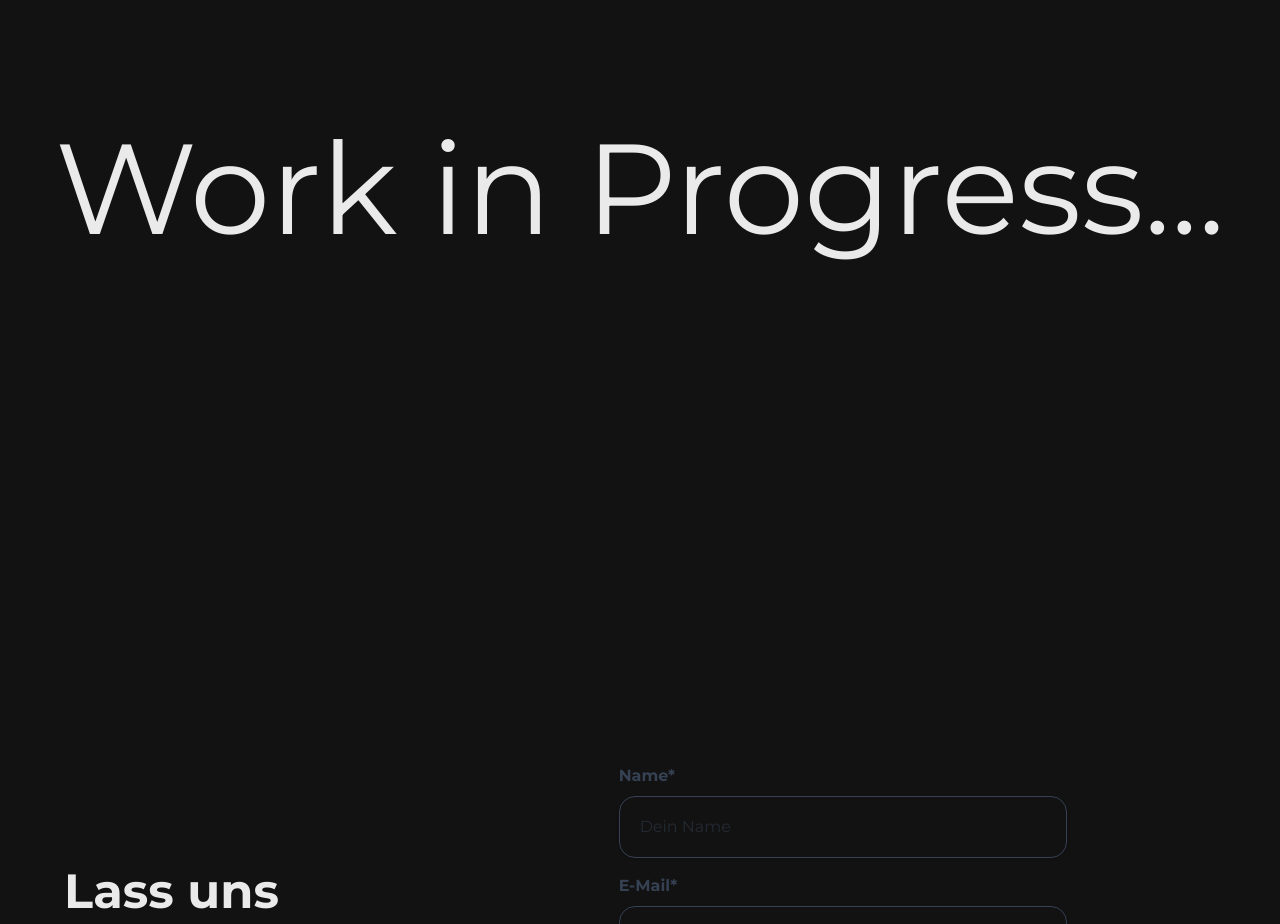
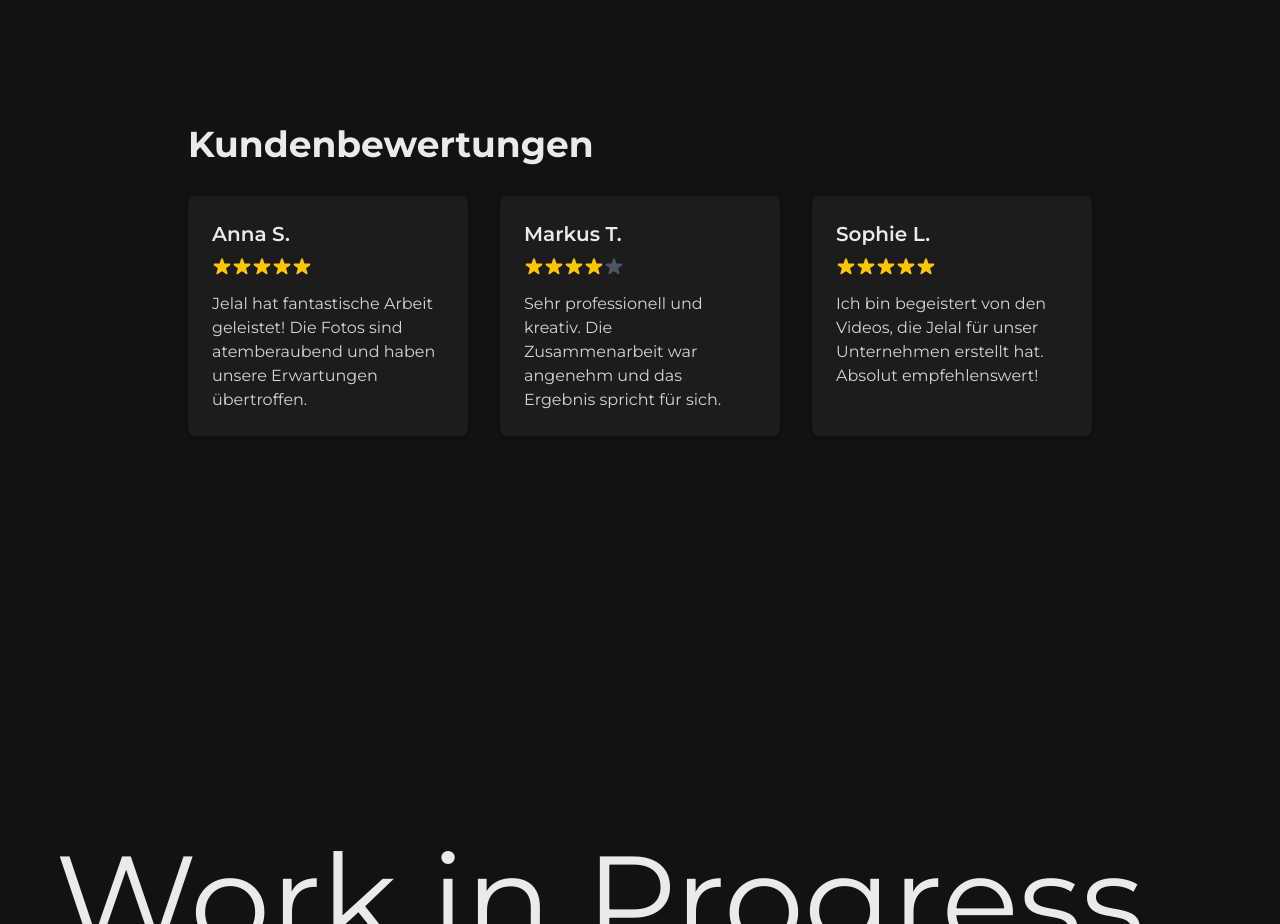
Before and after one commit to marcg0128/jelalkasso, a Next.js app in the folder frontend/: page / in a window 1280 px wide. Shown: the part 2860-3784 px from the top of the page. Built offline with nearby package versions, Linux system fonts and the light colour scheme.

Commit message:
Add Reviews component to display customer feedback with ratings
Took 19 minutes

```diff
--- /dev/null
+++ b/frontend/app/components/Reviews.tsx
@@ -0,0 +1,51 @@
+function ReviewCard({ reviewer, rating, comment }: { reviewer: string; rating: number; comment: string }) {
+    return (
+        <div className="bg-[#1C1C1C] p-6 rounded-lg shadow-md">
+            <h3 className="text-xl font-semibold mb-2">{reviewer}</h3>
+            <div className="flex items-center mb-4">
+                {Array.from({ length: 5 }, (_, index) => (
+                    <svg
+                        key={index}
+                        className={`w-5 h-5 ${index < rating ? 'text-yellow-400' : 'text-gray-600'}`}
+                        fill="currentColor"
+                        viewBox="0 0 20 20"
+                    >
+                        <path d="M9.049 2.927c.3-.921 1.603-.921 1.902 0l1.286 3.974a1 1 0 00.95.69h4.18c.969 0 1.371 1.24.588 1.81l-3.39 2.462a1 1 0 00-.364 1.118l1.286 3.974c.3.921-.755 1.688-1.54 1.118l-3.39-2.462a1 1 0 00-1.176 0l-3.39 2.462c-.784.57-1.838-.197-1.539-1.118l1.286-3.974a1 1 0 00-.364-1.118L2.034 9.4c-.783-.57-.38-1.81.588-1.81h4.18a1 1 0 00.95-.69l1.286-3.974z" />
+                    </svg>
+                ))}
+            </div>
+            <p className="text-gray-300">{comment}</p>
+        </div>
+    );
+}
+
+export default function Reviews() {
+    return (
+        <div className="">
+            <h2 className="text-4xl font-bold mb-8 ml-47">Kundenbewertungen</h2>
+            <div className="grid grid-cols-1 md:grid-cols-2 lg:grid-cols-3 gap-8 px-47">
+                {/* Review 1 */}
+                <ReviewCard
+                    reviewer="Anna S."
+                    rating={5}
+                    comment="Jelal hat fantastische Arbeit geleistet! Die Fotos sind atemberaubend und haben unsere Erwartungen übertroffen."
+                />
+                {/* Review 2 */}
+                <ReviewCard
+                    reviewer="Markus T."
+                    rating={4}
+                    comment="Sehr professionell und kreativ. Die Zusammenarbeit war angenehm und das Ergebnis spricht für sich."
+                />
+                {/* Review 3 */}
+                <ReviewCard
+                    reviewer="Sophie L."
+                    rating={5}
+                    comment="Ich bin begeistert von den Videos, die Jelal für unser Unternehmen erstellt hat. Absolut empfehlenswert!"
+                />
+
+                {/* Additional reviews can be added here */}
+            </div>
+        </div>
+    );
+
+}
--- a/frontend/app/page.tsx
+++ b/frontend/app/page.tsx
@@ -8,6 +8,7 @@ import {useInView} from "react-intersection-observer";
 import NavBar from "./components/NavBar";
 import Start from "./components/Start";
 import Portfolio from "@/app/components/Portfolio";
+import Reviews from "@/app/components/Reviews";
 
 // Animations-Wrapper
 const FadeInWhenVisible = ({children, direction = "up"}: {
@@ -143,6 +144,8 @@ export default function Home() {
             <Start></Start>
 
             <Portfolio></Portfolio>
+
+            <Reviews></Reviews>
 
             <h1 className="text-3xl md:text-9xl flex items-center justify-center h-full mt-100 mb-100">Work in Progress...</h1>
 
```
